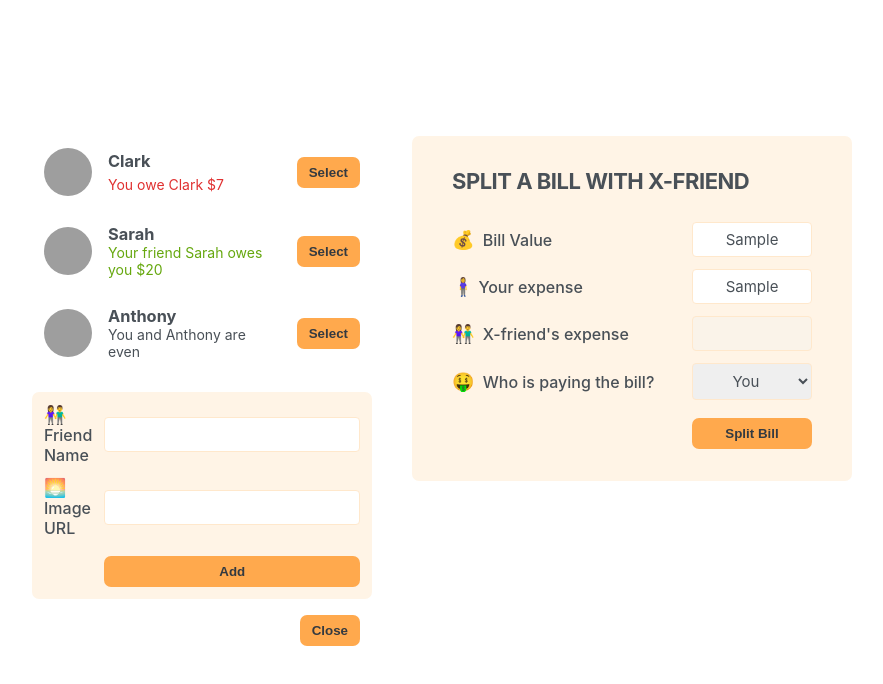
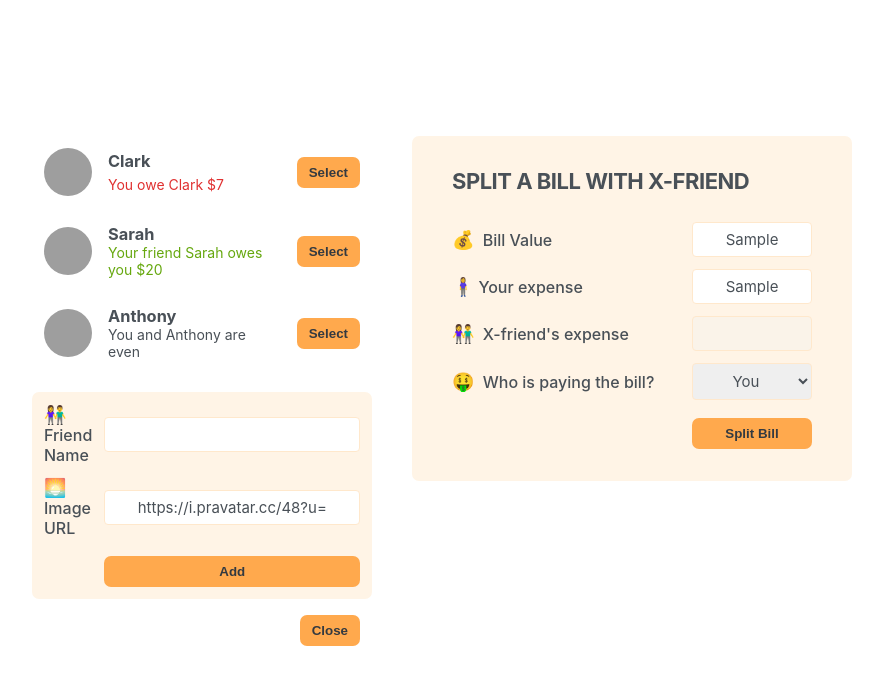
Before and after one commit to amyspencerproject/eat-n-split, a React (Vite) app: page / in a window 1280 px wide. Both pictures are taken after typing "Sample", "Sample" into the empty fields and a click on the button "Add Friend". Shown: the top 684 px of the page, without its empty margins (198-1081 px from the left). Built offline with nearby package versions, Linux system fonts and the light colour scheme; grey boxes are pictures that could not be loaded.

Commit message:
Build the Add friend functionality

```diff
--- a/src/App.jsx
+++ b/src/App.jsx
@@ -24,15 +24,22 @@
 export default function App() {
   const [showAddFriend, setShowAddFriend] = useState(false);
 
+  const [friends, setFriends] = useState(initialFriends);
+
   function handleShowAddFriend() {
     setShowAddFriend((show) => !show);
+  }
+
+  function handleAddFriend(friend) {
+    setFriends((friends) => [...friends, friend]);
+    setShowAddFriend(false);
   }
 
   return (
     <div className="app">
       <div className="sidebar">
-        <FriendsList />
-        {showAddFriend && <FormAddFriend />}
+        <FriendsList friends={friends} />
+        {showAddFriend && <FormAddFriend onAddFriend={handleAddFriend} />}
 
         <Button onClick={handleShowAddFriend}>
           {showAddFriend ? "Close" : "Add Friend"}
@@ -51,9 +58,7 @@
   );
 }
 
-function FriendsList() {
-  const friends = initialFriends;
-
+function FriendsList({ friends }) {
   return (
     <ul>
       {friends.map((friend) => (
@@ -84,16 +89,50 @@
   );
 }
 
-function FormAddFriend() {
+function FormAddFriend({ onAddFriend }) {
+  const [name, setName] = useState("");
+  const [image, setImage] = useState("https://i.pravatar.cc/48?u=");
+
+  function handleSubmit(e) {
+    e.preventDefault();
+
+    // must have both fields to generate new friend info
+    if (!name || !image) return;
+
+    const id = crypto.randomUUID();
+    const newFriend = {
+      id,
+      name,
+      image: `${image}?=${id}`,
+      balance: 0,
+    };
+    console.log(newFriend);
+    onAddFriend(newFriend);
+
+    // reset info
+    setName("");
+    setImage("https://i.pravatar.cc/48?u=");
+  }
+
   return (
-    <form className="form-add-friend">
+    <form className="form-add-friend" onSubmit={handleSubmit}>
       <label>👫 Friend Name</label>
-      <input type="text" />
+      <input
+        type="text"
+        value={name}
+        onChange={(e) => setName(e.target.value)}
+      />
 
       <label>🌅 Image URL</label>
-      <input type="text" />
+      <input
+        type="text"
+        value={image}
+        onChange={(e) => setImage(e.target.value)}
+      />
 
-      <button className="button">Add</button>
+      <button type="submit" className="button">
+        Add
+      </button>
     </form>
   );
 }
```
Also changed, not shown: .eslintrc.cjs, 1 other file (tests, documents, lock files or other folders).
